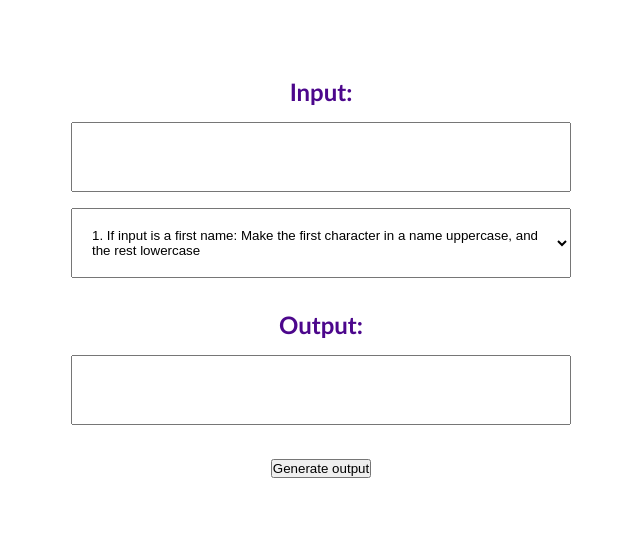
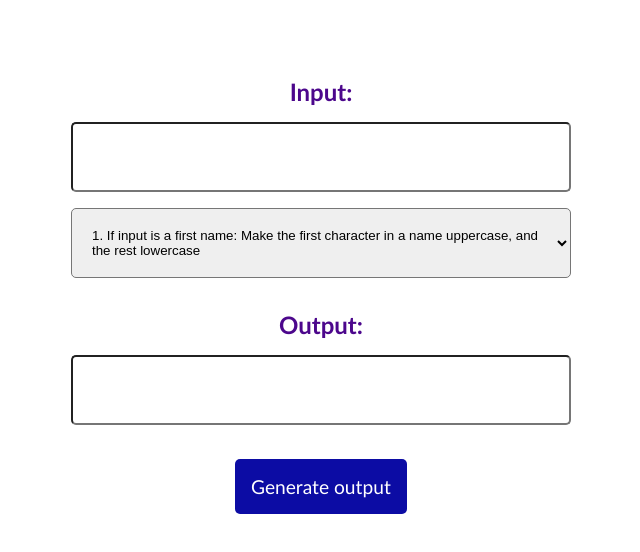
Before and after one commit to mari46re/bigfatstring, a plain HTML site: page index.html in a window 1280 px wide. Shown: the part 90-642 px from the top of the page, without its empty margins (319-959 px from the left). Drawn offline with Linux system fonts and the light colour scheme.

Commit message:
a lil' stylin'

```diff
--- a/index.html
+++ b/index.html
@@ -50,7 +50,7 @@
       <h2>Output:</h2>
       <input type="text" name="result" id="result" />
       <br />
-      <button>Generate output</button>
+      <button class="grow">Generate output</button>
     </main>
     <script src="script.js"></script>
   </body>
--- a/styles.css
+++ b/styles.css
@@ -47,3 +47,40 @@ button,
 select {
   margin-top: 1rem;
 }
+
+button {
+  padding: 1rem;
+  background-color: rgb(12, 12, 164);
+  border: none;
+  font-family: "Gill Sans", "Gill Sans MT", Calibri, "Trebuchet MS", sans-serif;
+  font-size: 1.2rem;
+  color: white;
+}
+
+button:hover {
+  cursor: pointer;
+}
+
+input,
+button,
+select {
+  border-radius: 5px;
+}
+
+.grow {
+  animation-name: grow;
+  animation-duration: 1s;
+  animation-iteration-count: infinite;
+}
+
+@keyframes grow {
+  0% {
+    transform: scale(1);
+  }
+  40% {
+    transform: scale(1.06);
+  }
+  100% {
+    transform: scale(1);
+  }
+}
```
